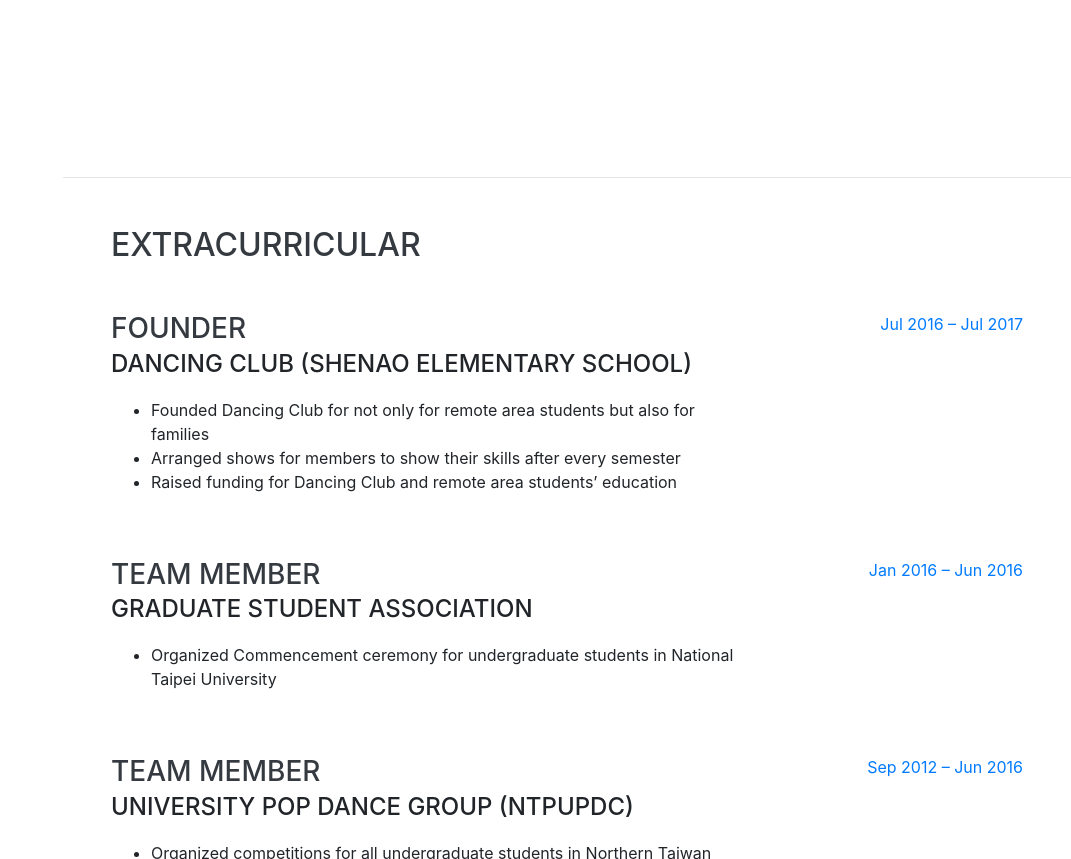
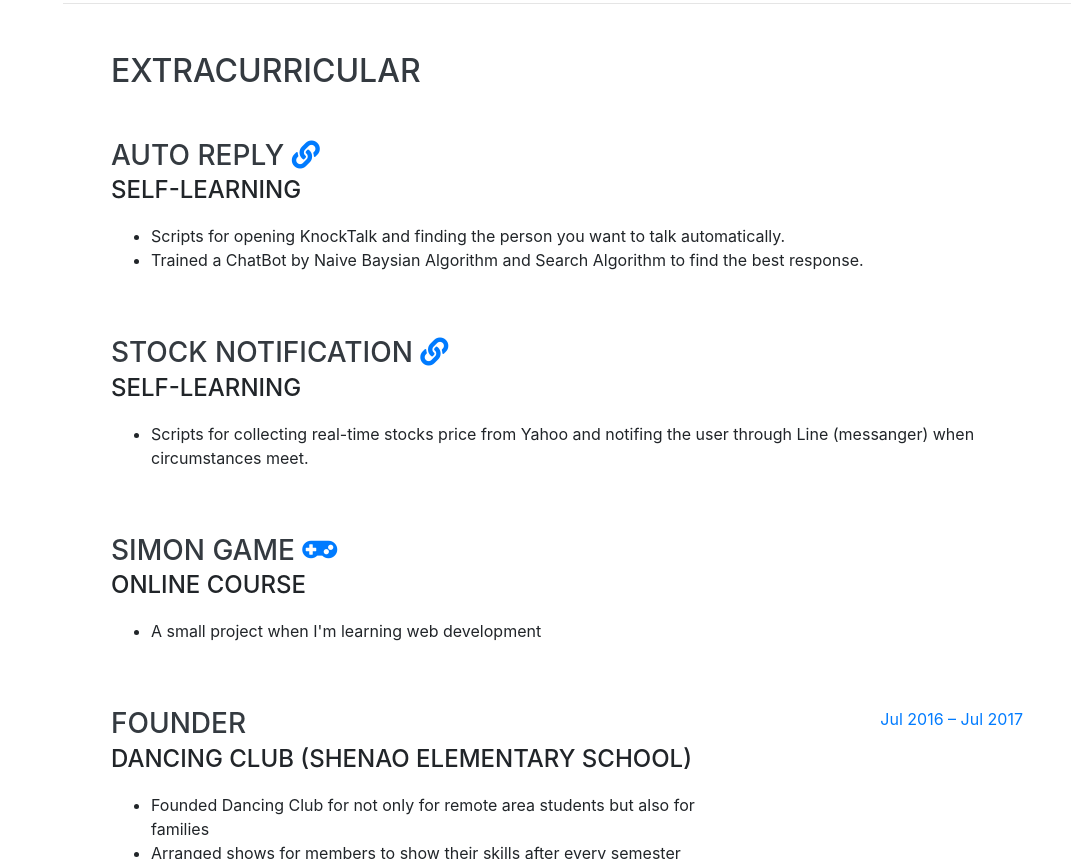
Before and after one commit to eddietseng1129/resume, a website with bundled scripts: page index.html in a window 1280 px wide. Shown: the part 5860-6719 px from the top of the page, without its empty margins (209-1280 px from the left). Built offline with nearby package versions, Linux system fonts and the light colour scheme; a web font is replaced by a local one.

Commit message:
Add small projects

```diff
--- a/index.html
+++ b/index.html
@@ -347,19 +347,6 @@
               <span class="text-primary">Mar 2018 - Jun 2018</span>
             </div>
         </div>
-        <div class="resume-item d-flex flex-column flex-md-row justify-content-between mb-5">
-          <div class="resume-content">
-            <h3 class="mb-0">Simon Game
-                <a href="https://eddietseng1129.github.io/simonGame/">
-                    <i class="fas fa-gamepad"></i>
-                </a>
-            </h3>
-            <div class="subheading mb-3">Online Course</div>
-            <ul>
-              <li>A small project when I'm learning web development</li>
-            </ul>
-          </div>
-        </div>
       </div>
     </section>
 
@@ -380,6 +367,46 @@
     <section class="resume-section p-3 p-lg-5 d-flex align-items-center" id="extracurricular">
       <div class="w-100">
         <h2 class="mb-5">Extracurricular</h2>
+        <div class="resume-item d-flex flex-column flex-md-row justify-content-between mb-5">
+          <div class="resume-content">
+            <h3 class="mb-0">Auto Reply
+                <a href="https://github.com/eddietseng1129/automation/tree/master/auto_reply">
+                    <i class="fas fa-link"></i>
+                </a>
+            </h3>
+            <div class="subheading mb-3">Self-Learning</div>
+            <ul>
+              <li>Scripts for opening KnockTalk and finding the person you want to talk automatically.</li>
+              <li>Trained a ChatBot by Naive Baysian Algorithm and Search Algorithm to find the best response.</li>
+            </ul>
+          </div>
+        </div>
+        <div class="resume-item d-flex flex-column flex-md-row justify-content-between mb-5">
+          <div class="resume-content">
+            <h3 class="mb-0">Stock Notification
+                <a href="https://github.com/eddietseng1129/automation/tree/master/stock">
+                    <i class="fas fa-link"></i>
+                </a>
+            </h3>
+            <div class="subheading mb-3">Self-Learning</div>
+            <ul>
+              <li>Scripts for collecting real-time stocks price from Yahoo and notifing the user through Line (messanger) when circumstances meet.</li>
+            </ul>
+          </div>
+        </div>
+        <div class="resume-item d-flex flex-column flex-md-row justify-content-between mb-5">
+          <div class="resume-content">
+            <h3 class="mb-0">Simon Game
+                <a href="https://eddietseng1129.github.io/simonGame/">
+                    <i class="fas fa-gamepad"></i>
+                </a>
+            </h3>
+            <div class="subheading mb-3">Online Course</div>
+            <ul>
+              <li>A small project when I'm learning web development</li>
+            </ul>
+          </div>
+        </div>
         <div class="resume-item d-flex flex-column flex-md-row justify-content-between mb-5">
           <div class="resume-content">
             <h3 class="mb-0">Founder</h3>
```
Also changed, not shown: 1 other file.
